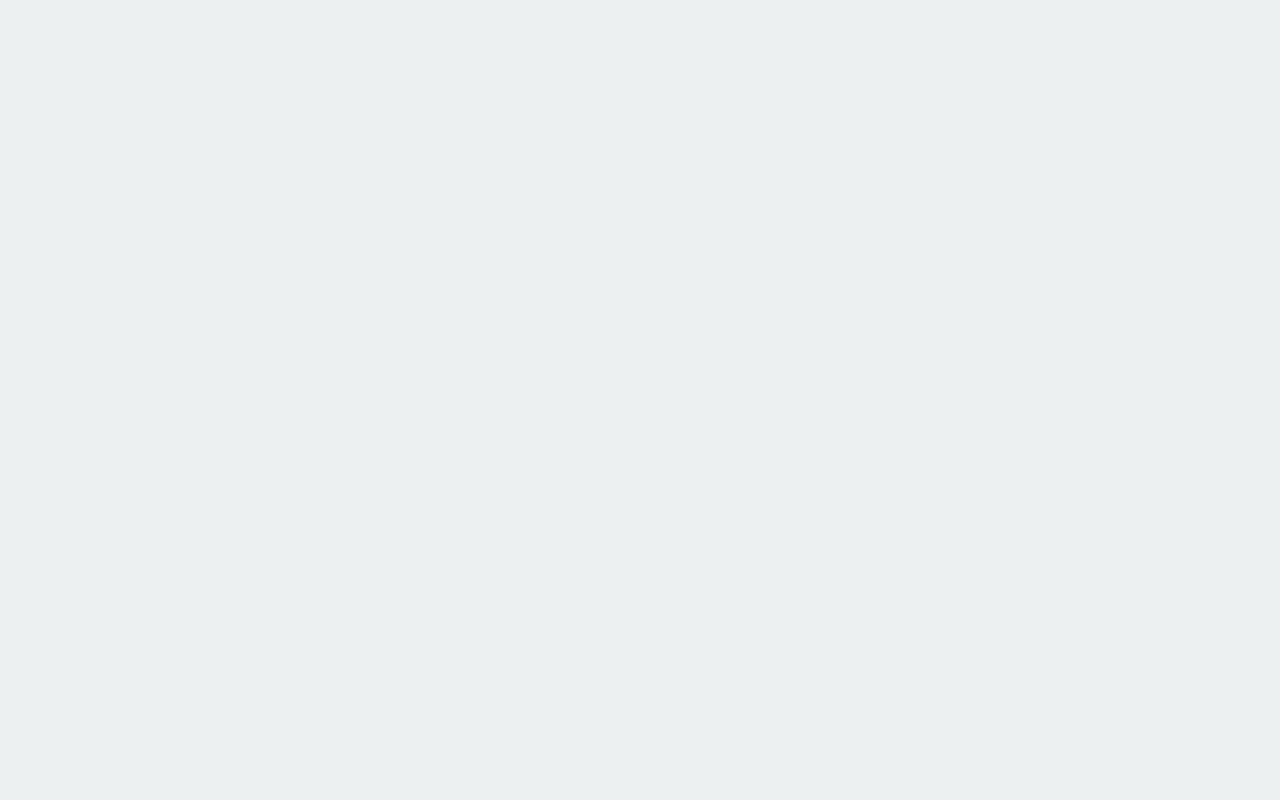
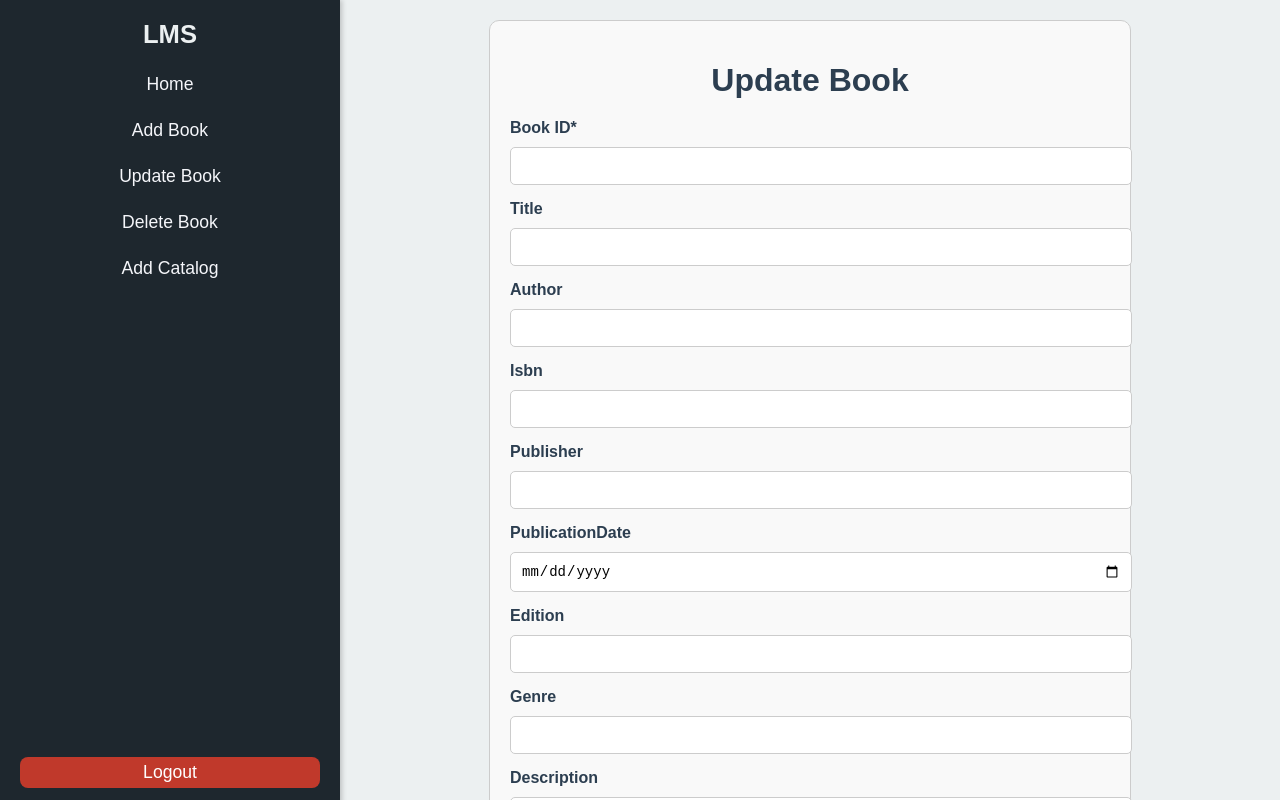
Before and after one commit to Satyamhans21/Library-Management-System-Frontened, a React (Create React App) app: page /update-book in a window 1280 px wide. Before the commit this address had no page. Built offline with nearby package versions, Linux system fonts and the light colour scheme; sample sign-in values are in the browser's storage.

Commit message:
added update, delete book page

```diff
--- a/src/App.js
+++ b/src/App.js
@@ -12,6 +12,8 @@ import AuthenticatedLayout from './layouts/AuthenticatedLayout';
 import UnauthenticatedLayout from './layouts/UnauthenticatedLayout';
 import { isAuthenticated, isAdmin, isUser } from './utils/authUtils';
 import ReturnBookPage from './components/ReturnBookPage/ReturnBookPage';
+import UpdateBookPage from './components/UpdateBookPage/UpdateBookPage';
+import DeleteBookPage from './components/DeleteBookPage/DeleteBookPage';
 
 function App() {
   return (
@@ -33,6 +35,22 @@ function App() {
               element={
                 <AuthenticatedLayout>
                   <AddBookPage />
+                </AuthenticatedLayout>
+              }
+            />
+            <Route
+              path="/update-book"
+              element={
+                <AuthenticatedLayout>
+                  <UpdateBookPage />
+                </AuthenticatedLayout>
+              }
+            />
+            <Route
+              path="/delete-book"
+              element={
+                <AuthenticatedLayout>
+                  <DeleteBookPage />
                 </AuthenticatedLayout>
               }
             />
--- /dev/null
+++ b/src/components/DeleteBookPage/DeleteBookPage.css
@@ -0,0 +1,57 @@
+.delete-book-container {
+    max-width: 400px;
+    margin: 0 auto;
+    padding: 20px;
+    border: 1px solid #ccc;
+    border-radius: 10px;
+    background-color: #f9f9f9;
+  }
+
+  h1 {
+    text-align: center;
+    margin-bottom: 20px;
+  }
+
+  .form-group {
+    margin-bottom: 15px;
+  }
+
+  label {
+    display: block;
+    font-weight: bold;
+    margin-bottom: 5px;
+  }
+
+  input[type="number"] {
+    width: 100%;
+    padding: 10px;
+    border: 1px solid #ccc;
+    border-radius: 5px;
+  }
+
+  button.delete-button {
+    width: 100%;
+    padding: 10px;
+    background-color: #f44336;
+    color: #fff;
+    border: none;
+    border-radius: 5px;
+    font-size: 16px;
+    cursor: pointer;
+  }
+
+  button.delete-button:hover {
+    background-color: #d32f2f;
+  }
+
+  .success-message {
+    color: green;
+    font-weight: bold;
+    text-align: center;
+  }
+
+  .error-message {
+    color: red;
+    font-weight: bold;
+    text-align: center;
+  }
--- /dev/null
+++ b/src/components/DeleteBookPage/DeleteBookPage.js
@@ -0,0 +1,64 @@
+import React, { useState } from 'react';
+import axios from 'axios';
+import './DeleteBookPage.css';
+
+const DeleteBookPage = () => {
+  const [bookId, setBookId] = useState('');
+  const [message, setMessage] = useState('');
+  const [error, setError] = useState('');
+
+  const handleDelete = async (e) => {
+    e.preventDefault();
+
+    const token = localStorage.getItem('token');
+    if (!token) {
+      setError('Authorization token not found.');
+      return;
+    }
+
+    if (!bookId || parseInt(bookId) <= 0) {
+      setError('Invalid Book ID. Please provide a valid ID.');
+      return;
+    }
+
+    try {
+      const response = await axios.delete(
+        `http://127.0.0.1:8080/books/delete/${bookId}`,
+        {
+          headers: {
+            Authorization: `Bearer ${token}`,
+          },
+        }
+      );
+      setMessage(response.data);
+      setError('');
+    } catch (err) {
+      console.error(err);
+      setError(err.response?.data?.message || 'Failed to delete the book.');
+      setMessage('');
+    }
+  };
+
+  return (
+    <div className="delete-book-container">
+      <h1>Delete Book</h1>
+      {message && <div className="success-message">{message}</div>}
+      {error && <div className="error-message">{error}</div>}
+      <form onSubmit={handleDelete} className="delete-book-form">
+        <div className="form-group">
+          <label htmlFor="bookId">Book ID*</label>
+          <input
+            type="number"
+            id="bookId"
+            value={bookId}
+            onChange={(e) => setBookId(e.target.value)}
+            required
+          />
+        </div>
+        <button type="submit" className="delete-button">Delete Book</button>
+      </form>
+    </div>
+  );
+};
+
+export default DeleteBookPage;
--- a/src/components/Sidebar/Sidebar.jsx
+++ b/src/components/Sidebar/Sidebar.jsx
@@ -27,6 +27,12 @@ const Sidebar = () => {
               <Link to="/add-book" className="menu-link">Add Book</Link>
             </li>
             <li className="menu-item">
+              <Link to="/update-book" className="menu-link">Update Book</Link>
+            </li>
+            <li className="menu-item">
+              <Link to="/delete-book" className="menu-link">Delete Book</Link>
+            </li>
+            <li className="menu-item">
               <Link to="/add-catalog" className="menu-link">Add Catalog</Link>
             </li>
           </>
--- /dev/null
+++ b/src/components/UpdateBookPage/UpdateBookPage.css
@@ -0,0 +1,63 @@
+.update-book-container {
+    max-width: 600px;
+    margin: 0 auto;
+    padding: 20px;
+    border: 1px solid #ccc;
+    border-radius: 10px;
+    background-color: #f9f9f9;
+  }
+
+  h1 {
+    text-align: center;
+    margin-bottom: 20px;
+  }
+
+  .form-group {
+    margin-bottom: 15px;
+  }
+
+  label {
+    display: block;
+    font-weight: bold;
+    margin-bottom: 5px;
+  }
+
+  input[type="text"],
+  input[type="number"],
+  input[type="date"] {
+    width: 100%;
+    padding: 10px;
+    border: 1px solid #ccc;
+    border-radius: 5px;
+  }
+
+  input[type="checkbox"] {
+    margin-right: 10px;
+  }
+
+  button.submit-button {
+    width: 100%;
+    padding: 10px;
+    background-color: #4caf50;
+    color: #fff;
+    border: none;
+    border-radius: 5px;
+    font-size: 16px;
+    cursor: pointer;
+  }
+
+  button.submit-button:hover {
+    background-color: #45a049;
+  }
+
+  .success-message {
+    color: green;
+    font-weight: bold;
+    text-align: center;
+  }
+
+  .error-message {
+    color: red;
+    font-weight: bold;
+    text-align: center;
+  }
--- /dev/null
+++ b/src/components/UpdateBookPage/UpdateBookPage.js
@@ -0,0 +1,111 @@
+import React, { useState } from 'react';
+import axios from 'axios';
+import './UpdateBookPage.css';
+
+const UpdateBookPage = () => {
+  const [bookId, setBookId] = useState('');
+  const [bookDetails, setBookDetails] = useState({
+    title: '',
+    author: '',
+    isbn: '',
+    publisher: '',
+    publicationDate: '',
+    edition: '',
+    genre: '',
+    description: '',
+    language: '',
+    numberOfPages: '',
+    cost: '',
+    available: true,
+  });
+  const [message, setMessage] = useState('');
+  const [error, setError] = useState('');
+
+  const handleChange = (e) => {
+    const { name, value, type, checked } = e.target;
+    setBookDetails((prevDetails) => ({
+      ...prevDetails,
+      [name]: type === 'checkbox' ? checked : value,
+    }));
+  };
+
+  const handleSubmit = async (e) => {
+    e.preventDefault();
+
+    const token = localStorage.getItem('token');
+    if (!token) {
+      setError('Authorization token not found.');
+      return;
+    }
+
+    if (!bookId || parseInt(bookId) <= 0) {
+      setError('Invalid Book ID. Please provide a valid ID.');
+      return;
+    }
+
+    try {
+      const response = await axios.put(
+        `http://127.0.0.1:8080/books/update/${bookId}`,
+        bookDetails,
+        {
+          headers: {
+            'Content-Type': 'application/json',
+            Authorization: `Bearer ${token}`,
+          },
+        }
+      );
+      setMessage(`Book updated successfully! Updated Book Title: ${response.data.title}`);
+      setError('');
+    } catch (err) {
+      console.error(err);
+      setError(err.response?.data?.message || 'Failed to update the book.');
+      setMessage('');
+    }
+  };
+
+  return (
+    <div className="update-book-container">
+      <h1>Update Book</h1>
+      {message && <div className="success-message">{message}</div>}
+      {error && <div className="error-message">{error}</div>}
+      <form onSubmit={handleSubmit} className="update-book-form">
+        <div className="form-group">
+          <label htmlFor="bookId">Book ID*</label>
+          <input
+            type="number"
+            id="bookId"
+            value={bookId}
+            onChange={(e) => setBookId(e.target.value)}
+            required
+          />
+        </div>
+        {/* Render form fields for updating book details */}
+        {Object.keys(bookDetails).map((key) => (
+          <div className="form-group" key={key}>
+            <label htmlFor={key}>{key.charAt(0).toUpperCase() + key.slice(1)}</label>
+            {typeof bookDetails[key] === 'boolean' ? (
+              <input
+                type="checkbox"
+                id={key}
+                name={key}
+                checked={bookDetails[key]}
+                onChange={handleChange}
+              />
+            ) : (
+              <input
+                type={key === 'publicationDate' ? 'date' : 'text'}
+                id={key}
+                name={key}
+                value={bookDetails[key]}
+                onChange={handleChange}
+              />
+            )}
+          </div>
+        ))}
+        <button type="submit" className="submit-button">Update Book</button>
+      </form>
+    </div>
+  );
+};
+
+export default UpdateBookPage;
```
